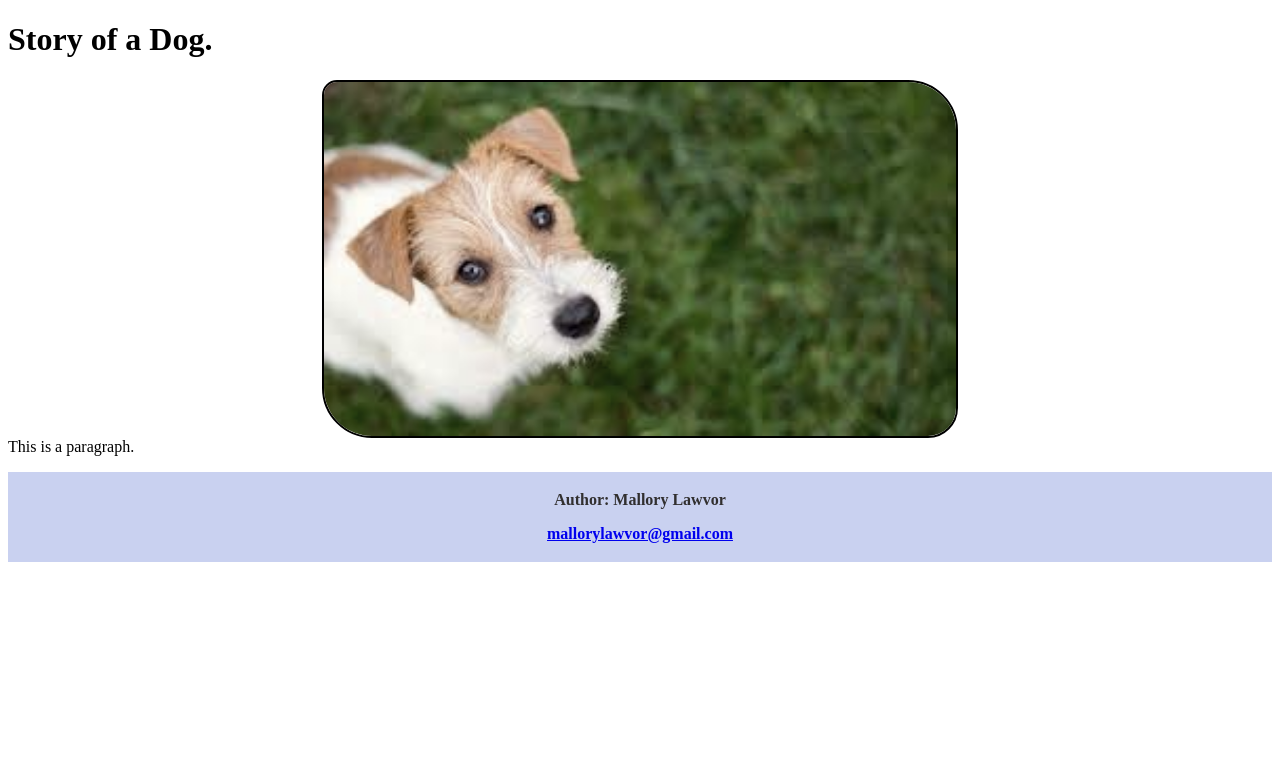
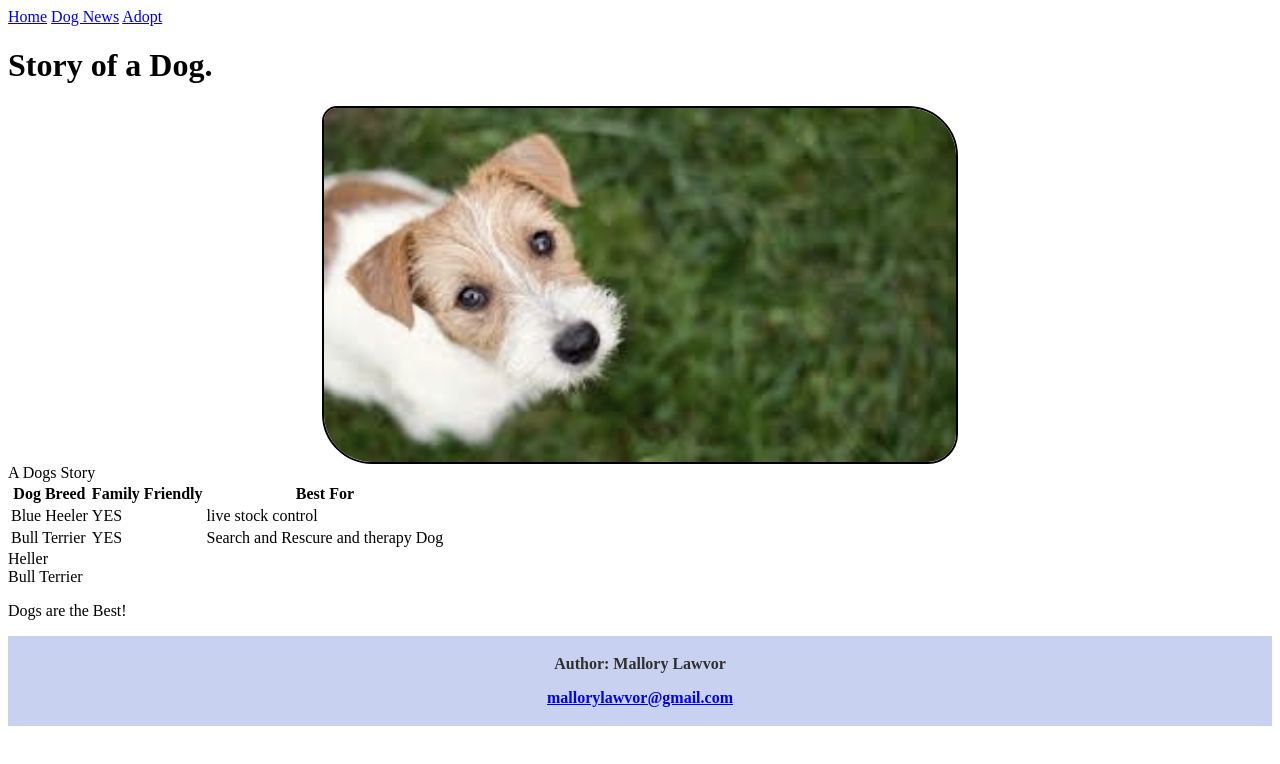
Before and after one commit to mallorylawvor/html-css-projects, a plain HTML site: page Basic_HTML_and_CSS/Final_challenge/index.html in a window 1280 px wide. Drawn offline with Linux system fonts and the light colour scheme.

Commit message:
Update index.html

```diff
--- a/Basic_HTML_and_CSS/Final_challenge/index.html
+++ b/Basic_HTML_and_CSS/Final_challenge/index.html
@@ -5,10 +5,45 @@
 <title>Final Challenge </title>
 </head>
 <body>
+    <div class="navbar">
+        <a href="#home">Home</a>
+        <a href="#news">Dog News</a>
+        <a href="#contact">Adopt</a>
+      </div>
     <h1> Story of a Dog.</h1>
-<img src="img/Dog_pic.jpeg" alt="dog" class="center"
+    <div class="container">
+        <img src="img/Dog_pic.jpeg" alt="dog" class="center"
+        <div class="centered">A Dogs Story</div>
+</div>
 
-<p>This is a paragraph.</p>
+<!--table-->
+<div class="table">
+    <table>
+        <tr>
+          <th>Dog Breed</th>
+          <th>Family Friendly</th>
+          <th>Best For</th>
+        </tr>
+        <tr>
+          <td>Blue Heeler</td>
+          <td>YES</td>
+          <td>live stock control</td>
+        </tr>
+        <tr>
+          <td> Bull Terrier</td>
+          <td>YES</td>
+          <td>Search and Rescure and therapy Dog</td>
+        </tr>
+      </table>
+</div>
+
+<!--colum-->
+<div class="row">
+    <div class="column">Heller</div>
+    <div class="column">Bull Terrier</div>
+  </div>
+
+<p class="hover">Dogs are the Best!</p>
 
 <footer class="footer">
     <p>Author: Mallory Lawvor</p>
```
